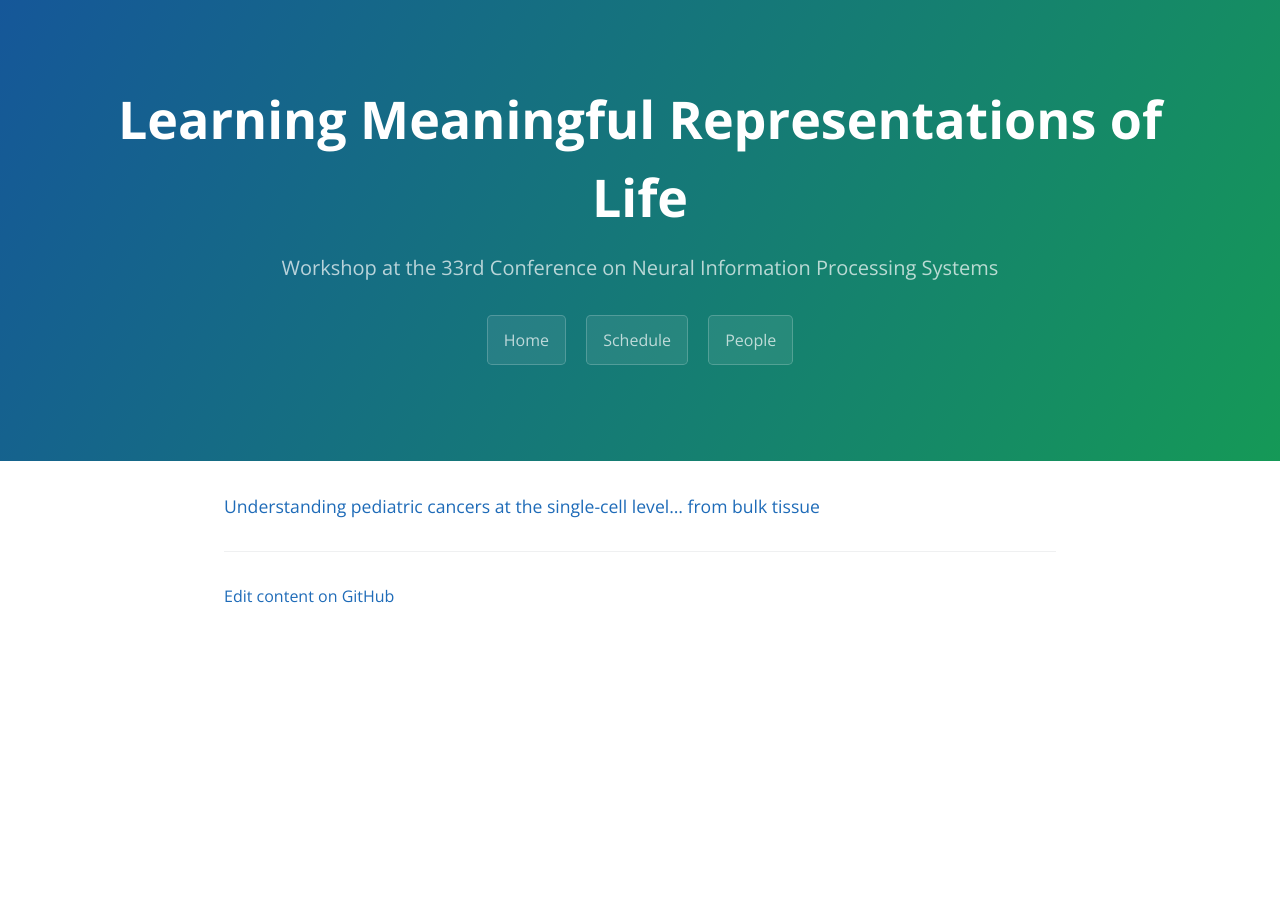
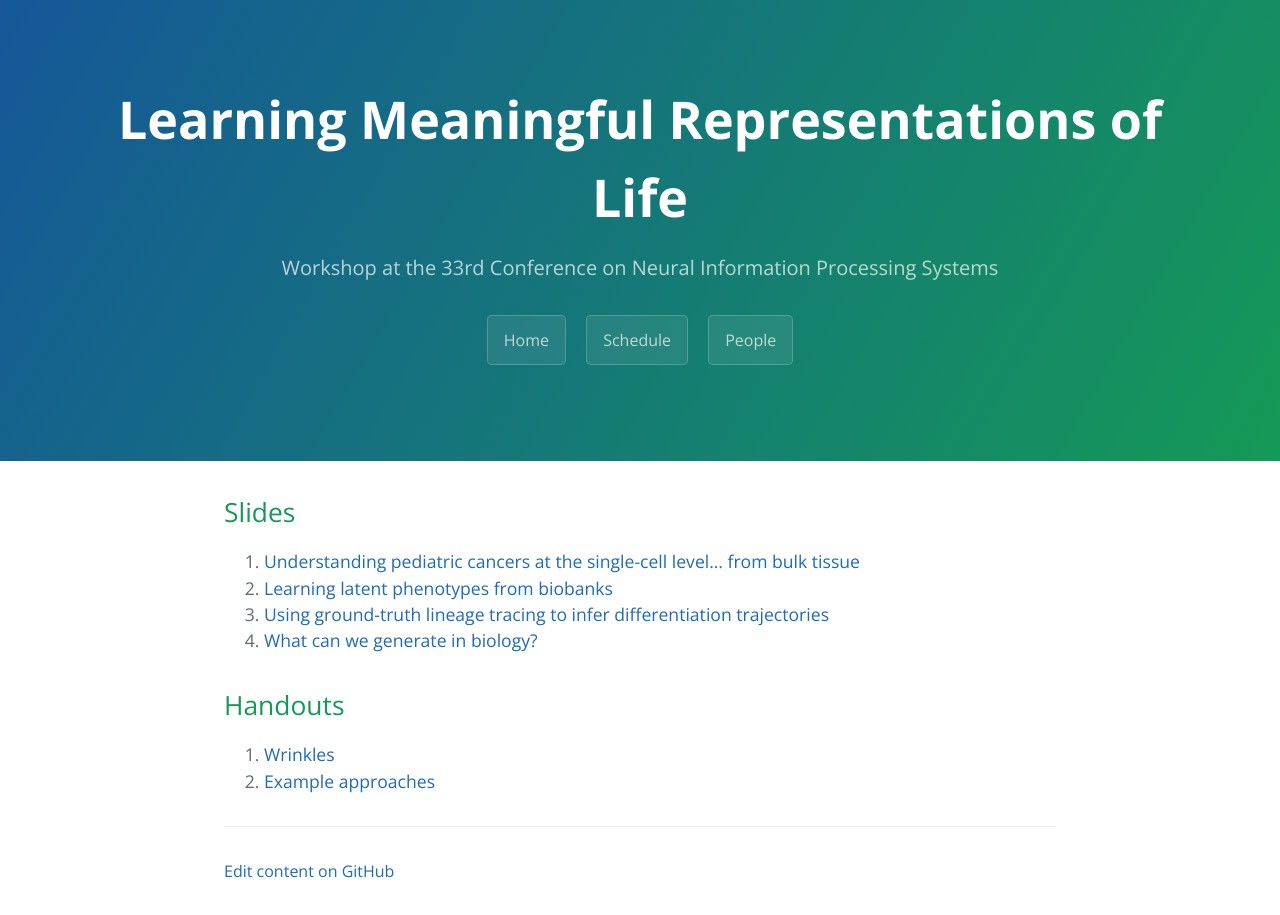
Before and after one commit to lmrl-bio/lmrl-bio.github.io, a Jekyll site: the page built from files.md, in a window 1280 px wide. Built offline with Jekyll 4.4.1, drawn with Linux system fonts in a browser that asks for light colours; our own code applies the rules of GitHub Pages for plain Markdown files.

Commit message:
Update files.md

```diff
--- a/files.md
+++ b/files.md
@@ -2,4 +2,12 @@
 layout: default
 ---
 
-[Understanding pediatric cancers at the single-cell level... from bulk tissue](https://lmrl-bio.github.io/hostedfiles/c1.slides.pptx)
+## Slides
+1. [Understanding pediatric cancers at the single-cell level... from bulk tissue](https://lmrl-bio.github.io/hostedfiles/c1.slides.pptx)
+2. [Learning latent phenotypes from biobanks](https://lmrl-bio.github.io/hostedfiles/c2.slides.pptx)
+3. [Using ground-truth lineage tracing to infer differentiation trajectories](https://lmrl-bio.github.io/hostedfiles/c3.slides.pptx)
+4. [What can we generate in biology?](https://lmrl-bio.github.io/hostedfiles/c4.slides.pptx)
+
+## Handouts
+1. [Wrinkles](https://lmrl-bio.github.io/hostedfiles/handout1.pdf)
+2. [Example approaches](https://lmrl-bio.github.io/hostedfiles/handout2.pdf)
```
